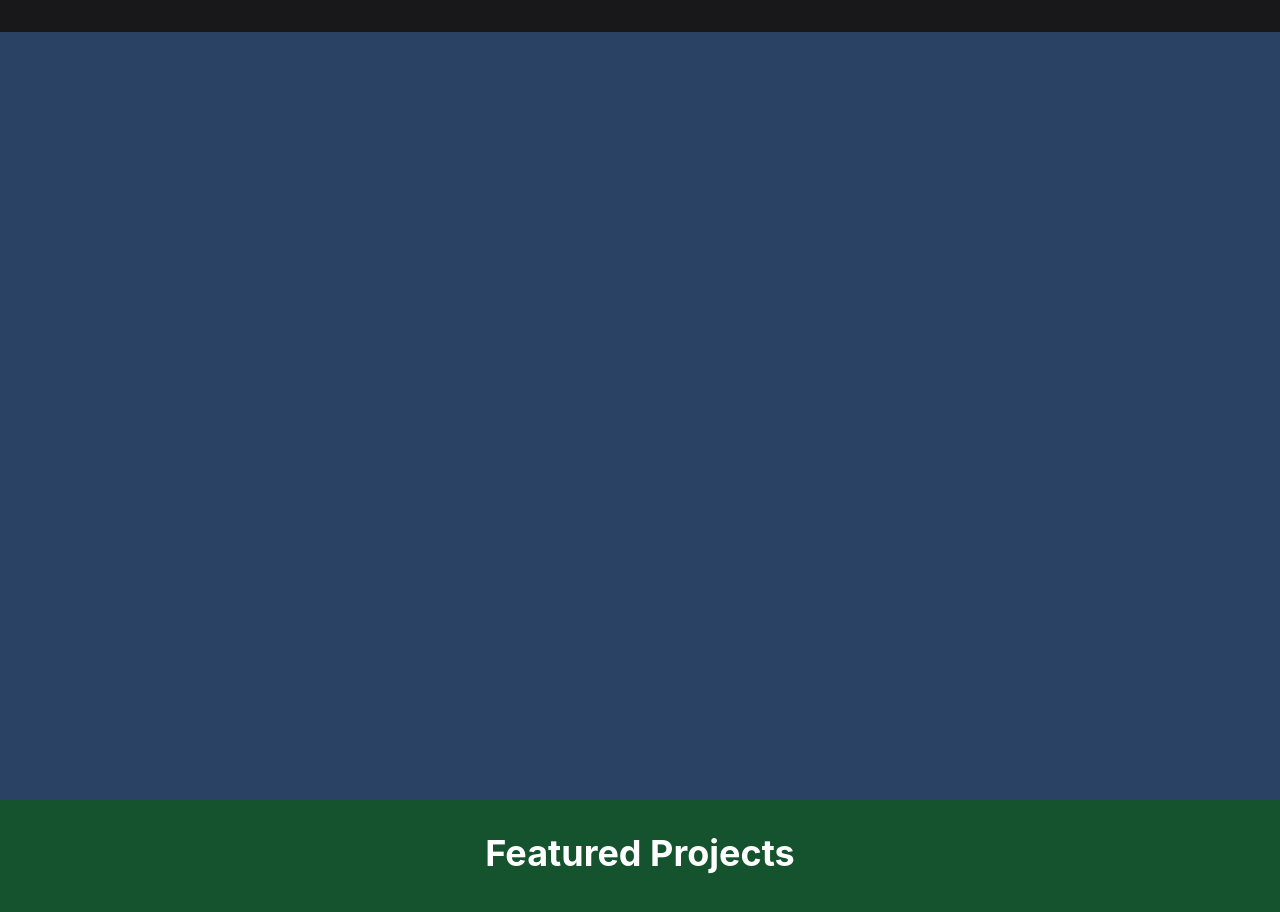
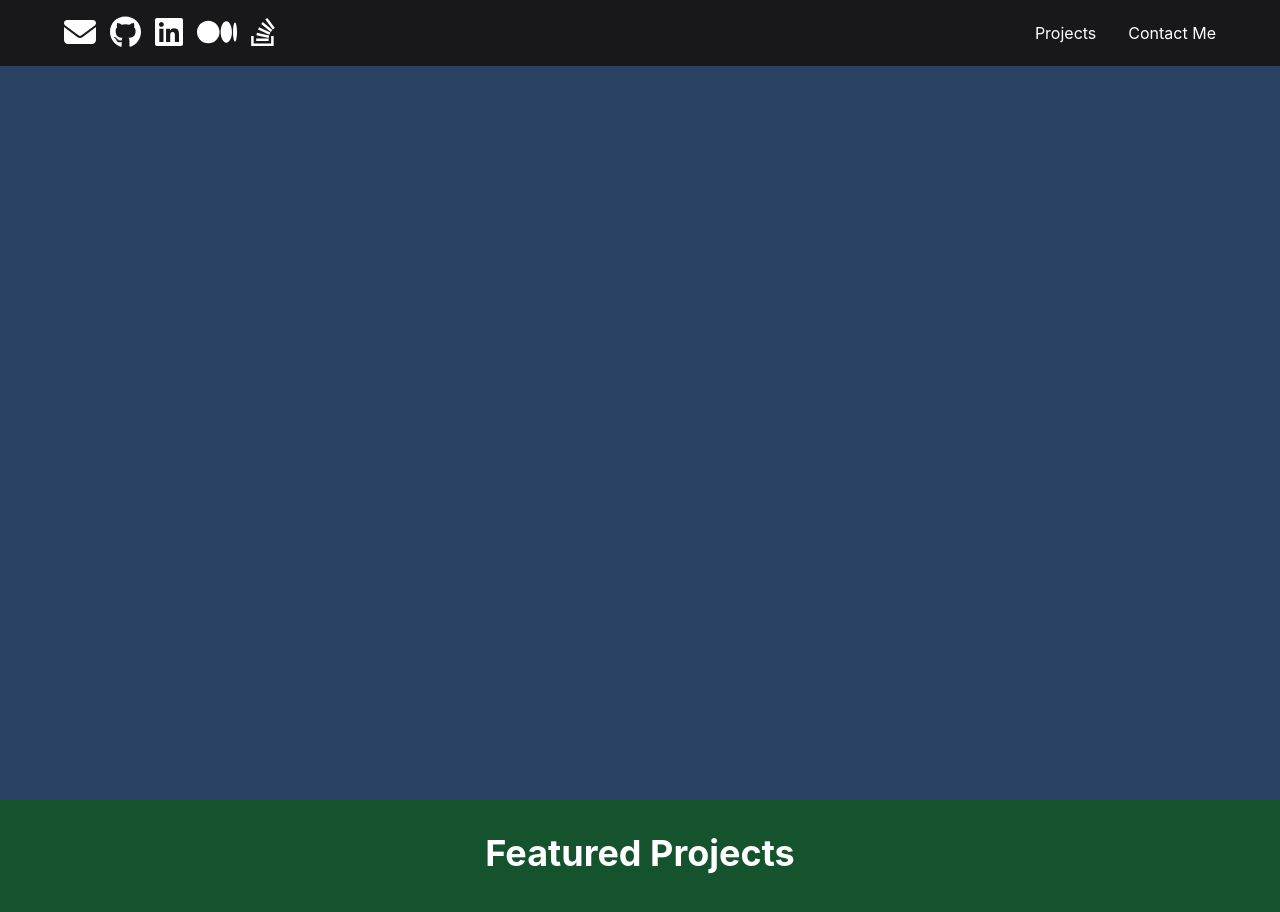
Before and after one commit to gpbaculio/CourseraAdvancedReactCourse, a React (Create React App) app: page / in a window 1280 px wide. Shown: the top 912 px of the page. Built offline with nearby package versions, Linux system fonts and the light colour scheme.

Commit message:
header ui

```diff
--- /dev/null
+++ b/src/components/Header.css
@@ -0,0 +1,8 @@
+.header-icon {
+  margin-right: 14px;
+}
+
+#header-contact,
+#header-projects {
+  cursor: pointer;
+}
--- a/src/components/Header.tsx
+++ b/src/components/Header.tsx
@@ -1,4 +1,4 @@
-import React, { useEffect, useRef } from "react";
+import React, { useEffect, useId, useRef } from "react";
 import { FontAwesomeIcon } from "@fortawesome/react-fontawesome";
 import { faEnvelope } from "@fortawesome/free-solid-svg-icons";
 import {
@@ -8,6 +8,7 @@ import {
   faStackOverflow,
 } from "@fortawesome/free-brands-svg-icons";
 import { Box, HStack } from "@chakra-ui/react";
+import "./Header.css";
 
 const socials = [
   {
@@ -43,6 +44,7 @@ const Header = () => {
       });
     }
   };
+  const socialsId = useId();
 
   return (
     <Box
@@ -61,10 +63,27 @@ const Header = () => {
           py={4}
           justifyContent='space-between'
           alignItems='center'>
-          <nav>{/* Add social media links based on the `socials` data */}</nav>
+          <nav>
+            {/* Add social media links based on the `socials` data */}
+            {socials.map(({ icon, url }, index) => (
+              <a
+                className='header-icon'
+                href={url}
+                target='_blank'
+                key={`${index}-${socialsId}`}>
+                <FontAwesomeIcon icon={icon} size='2x' />
+              </a>
+            ))}
+          </nav>
           <nav>
             <HStack spacing={8}>
               {/* Add links to Projects and Contact me section */}
+              <a id='header-projects' onClick={() => handleClick("projects")}>
+                Projects
+              </a>
+              <a id='header-contact' onClick={() => handleClick("contact")}>
+                Contact Me
+              </a>
             </HStack>
           </nav>
         </HStack>
```
